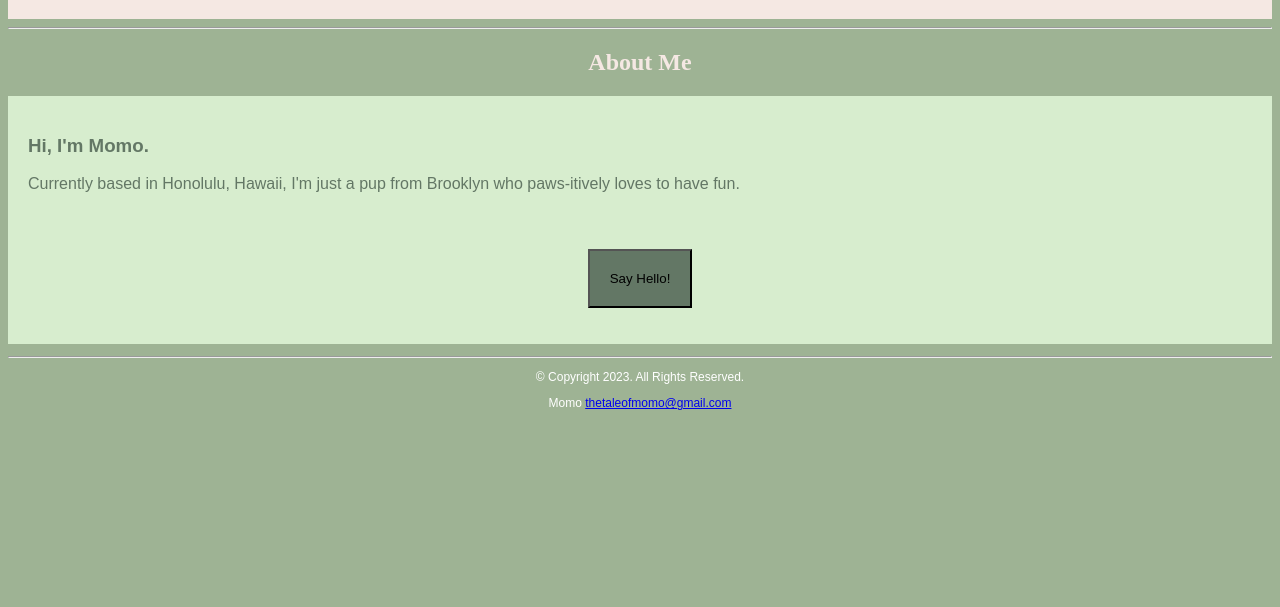
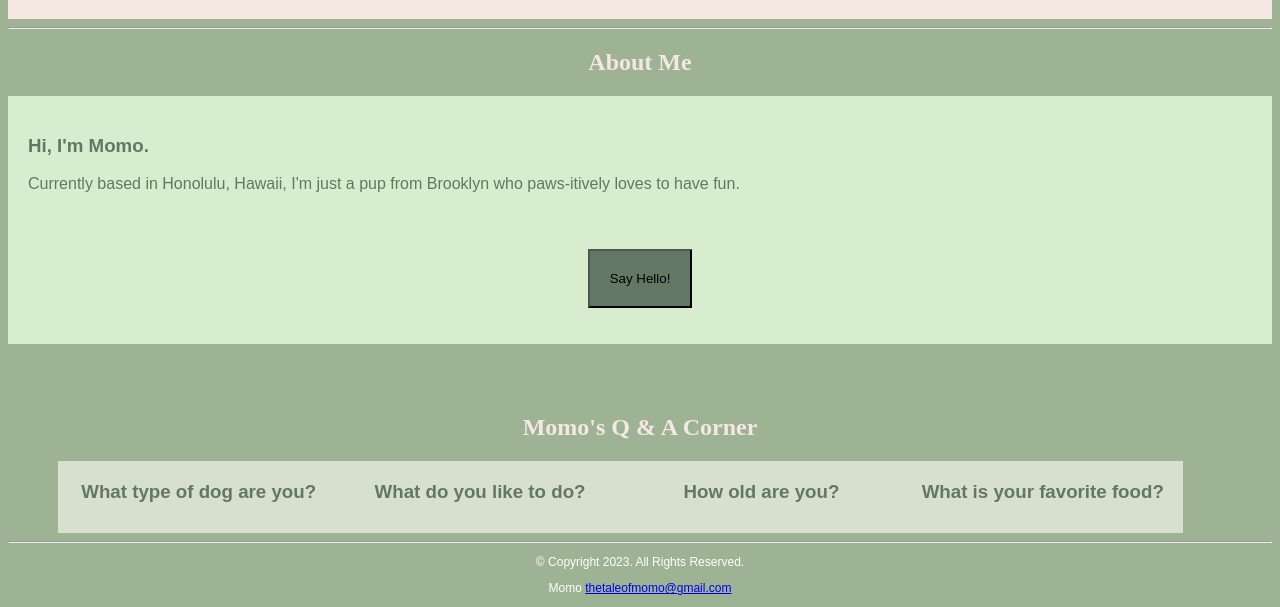
Before and after one commit to jmillamena/Momoland, a plain HTML site: page about.html in a window 1280 px wide. Shown: the part 588-1195 px from the top of the page. Before the commit the page ends 1010 px from the top, so only its background shows below. Drawn offline with Linux system fonts and the light colour scheme.

Commit message:
adds flip-box

```diff
--- a/about.html
+++ b/about.html
@@ -54,7 +54,57 @@
             }
           </script>
         </section>
-    </main>
+
+        <section id="about">
+          <h2>Momo's Q & A Corner</h2>
+
+          <div class="flip-box">
+            <div class="flip-box-inner">
+              <div class="flip-box-front">
+                <h3>What type of dog are you?</h3>
+              </div>
+              <div class="flip-box-back">
+                <h3>I am a toy poodle!</h3>
+              </div>
+            </div>
+          </div>
+
+          <div class="flip-box">
+            <div class="flip-box-inner">
+              <div class="flip-box-front">
+                <h3>What do you like to do?</h3>
+              </div>
+              <div class="flip-box-back">
+                <h3>I like playing fetch!</h3>
+              </div>
+            </div>
+          </div>
+
+          <div class="flip-box">
+            <div class="flip-box-inner">
+              <div class="flip-box-front">
+                <h3>How old are you?</h3>
+              </div>
+              <div class="flip-box-back">
+                <h3>I am currently 2 years old!</h3>
+              </div>
+            </div>
+          </div>
+
+          <div class="flip-box">
+            <div class="flip-box-inner">
+              <div class="flip-box-front">
+                <h3>What is your favorite food?</h3>
+              </div>
+              <div class="flip-box-back">
+                <h3>My favorite food is steak!</h3>
+              </div>
+            </div>
+          </div>
+
+        </section>
+
+        <br>
 
         <footer>
           <p></p>
@@ -65,5 +115,10 @@
             <a href="mailto:thetaleofmomo@gmail.com">thetaleofmomo@gmail.com</a>
           </p>
         </footer>
+
+
+    </main>
+
+
   </body>
 </html>
--- a/aboutstyle.css
+++ b/aboutstyle.css
@@ -60,13 +60,7 @@ header {
 }
 
 
-footer p {
-    font-family: 'Didact Gothic', sans-serif;
-    font-size: 0.75em;
-    text-align: center;
-    color: #fff;
-    padding: 0 1em;
-}
+
 
 #intro {
     padding: 20px;
@@ -83,3 +77,68 @@ button {
     padding:20px;
     background:#637765;
 }
+
+
+.flip-box {
+    background: #9EB394;
+    width: 300px;
+    height: 70px;
+    border: 1px solid #D7E0CE;
+    perspective: 1000px; /* Remove this if you don't want the 3D effect */
+  }
+
+  /* This container is needed to position the front and back side */
+  .flip-box-inner {
+    position: relative;
+    width: 100%;
+    height: 100%;
+    text-align: center;
+    transition: transform 0.8s;
+    transform-style: preserve-3d;
+  }
+
+  /* Do an horizontal flip when you move the mouse over the flip box container */
+  .flip-box:hover .flip-box-inner {
+    transform: rotateY(180deg);
+  }
+
+  /* Position the front and back side */
+  .flip-box-front, .flip-box-back {
+    position: absolute;
+    width: 100%;
+    height: 100%;
+    -webkit-backface-visibility: hidden; /* Safari */
+    backface-visibility: hidden;
+  }
+
+  /* Style the front side */
+  .flip-box-front {
+    background-color: #D7E0CE;
+    color: #637765;
+  }
+
+  /* Style the back side */
+  .flip-box-back {
+    background-color: #D7E0CE;
+    color: #637765;
+    transform: rotateY(180deg);
+  }
+
+  .flip-box {
+    float: left;
+    text-align: center;
+    background-color: #9EB394;
+    width: 24%;
+  }
+
+  footer p {
+    font-family: 'Didact Gothic', sans-serif;
+    font-size: 0.75em;
+    text-align: center;
+    color: #fff;
+    padding: 0 1em;
+}
+
+#about {
+    padding:50px;
+}
```
Lines whose indentation alone changed are shown as unchanged.
